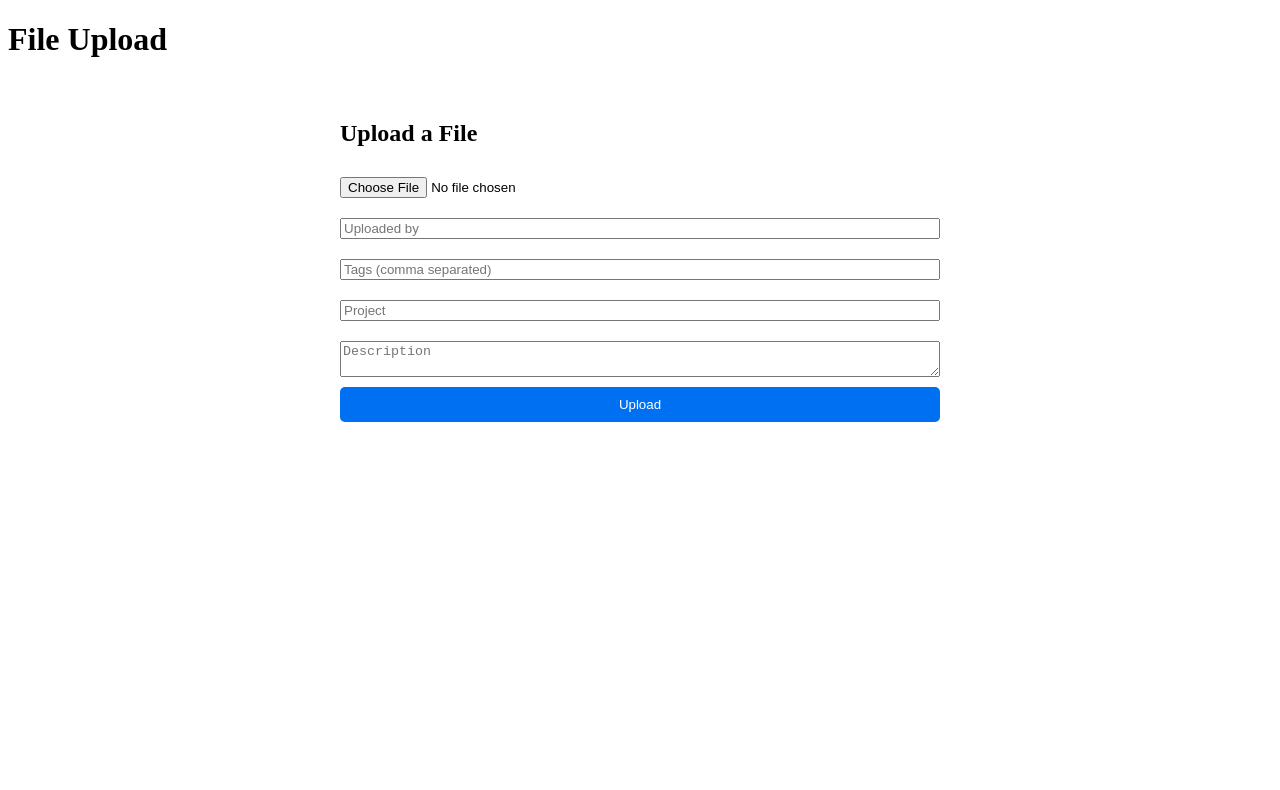
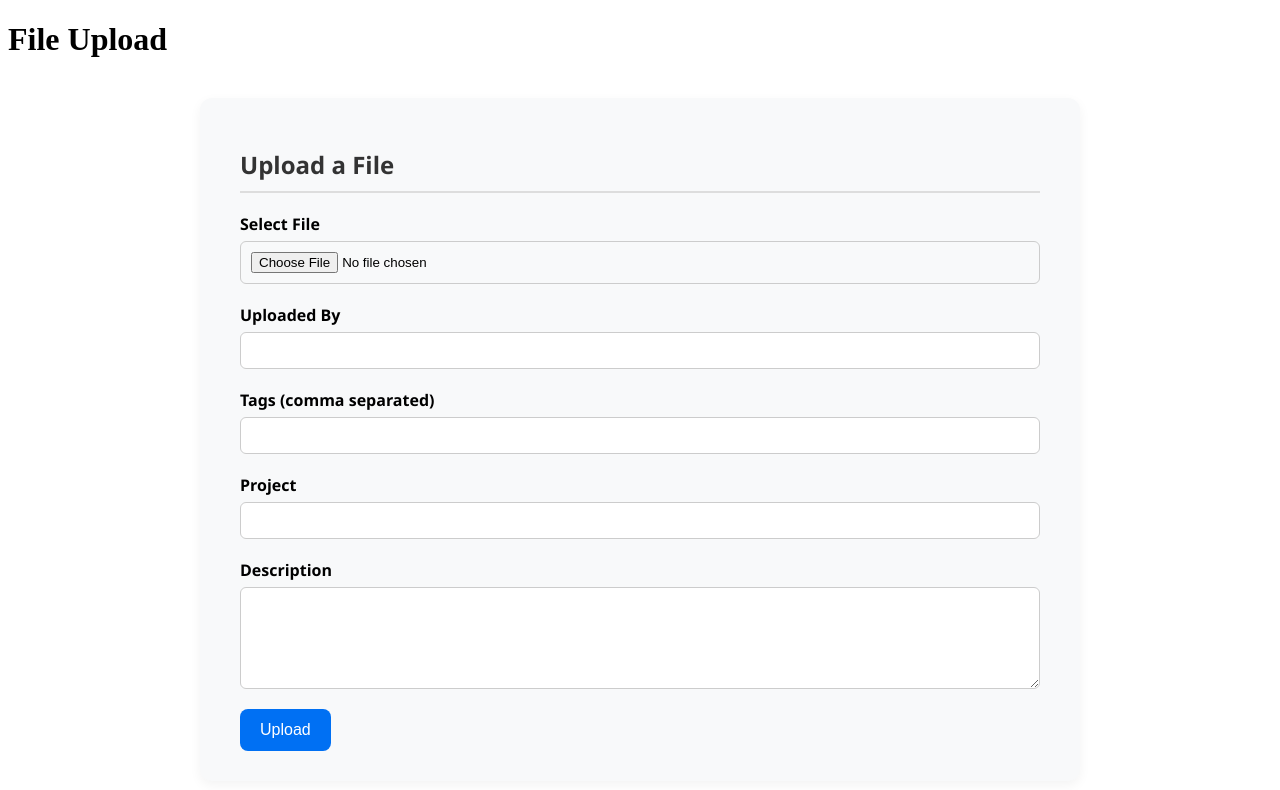
Before and after one commit to jpboehman/search-file-client, a Next.js app: page /upload in a window 1280 px wide. Shown: the top 790 px of the page. Built offline with nearby package versions, Linux system fonts and the light colour scheme.

Commit message:
Filters added for Search

```diff
--- a/src/components/FileUploader.js
+++ b/src/components/FileUploader.js
@@ -2,30 +2,75 @@ import { useState } from "react";
 import axios from "axios";
 import styled from "styled-components";
 
+// Layout
 const UploadContainer = styled.div`
+  max-width: 800px;
+  margin: 40px auto;
+  background: #f8f9fa;
+  padding: 30px 40px;
+  border-radius: 12px;
+  box-shadow: 0 4px 12px rgba(0, 0, 0, 0.05);
+  font-family: "Segoe UI", sans-serif;
+`;
+
+const SectionTitle = styled.h2`
+  font-size: 1.5rem;
+  margin-bottom: 20px;
+  border-bottom: 2px solid #ddd;
+  padding-bottom: 10px;
+  color: #333;
+`;
+
+const FieldGroup = styled.div`
   display: flex;
   flex-direction: column;
-  padding: 20px;
-  max-width: 600px;
-  margin: auto;
+  margin-bottom: 20px;
 `;
 
-const UploadInput = styled.input`
-  margin: 10px 0;
+const Label = styled.label`
+  font-weight: 600;
+  margin-bottom: 6px;
+`;
+
+const Input = styled.input`
+  padding: 10px;
+  border: 1px solid #ccc;
+  border-radius: 6px;
+`;
+
+const TextArea = styled.textarea`
+  padding: 10px;
+  border: 1px solid #ccc;
+  border-radius: 6px;
+  min-height: 80px;
 `;
 
 const UploadButton = styled.button`
-  padding: 10px 15px;
   background-color: #0070f3;
   color: white;
+  padding: 12px 20px;
+  font-size: 1rem;
   border: none;
-  border-radius: 5px;
+  border-radius: 8px;
   cursor: pointer;
+  transition: background-color 0.2s ease;
+
+  &:hover {
+    background-color: #0059c1;
+  }
+  &:disabled {
+    background-color: #ccc;
+    cursor: not-allowed;
+  }
+  &:active {
+    background-color: #004494;
+  }
 `;
 
 const Message = styled.p`
-  color: green;
+  margin-top: 15px;
   font-weight: bold;
+  color: ${(props) => (props.error ? "red" : "green")};
 `;
 
 export default function FileUploader() {
@@ -35,9 +80,11 @@ export default function FileUploader() {
   const [project, setProject] = useState("");
   const [description, setDescription] = useState("");
   const [message, setMessage] = useState("");
+  const [error, setError] = useState(false);
 
   const handleUpload = async () => {
     if (!file) {
+      setError(true);
       setMessage("Please select a file.");
       return;
     }
@@ -58,40 +105,62 @@ export default function FileUploader() {
         }
       );
       setMessage("File uploaded successfully!");
+      setError(false);
       setFile(null);
     } catch (error) {
+      console.error(error);
       setMessage("Upload failed. Try again.");
+      setError(true);
     }
   };
 
   return (
     <UploadContainer>
-      <h2>Upload a File</h2>
-      <UploadInput type="file" onChange={(e) => setFile(e.target.files[0])} />
+      <SectionTitle>Upload a File</SectionTitle>
 
-      <UploadInput
+      <FieldGroup>
+        <Label>Select File</Label>
+        <Input type="file" onChange={(e) => setFile(e.target.files[0])} />
+      </FieldGroup>
+
+      <FieldGroup>
+        <Label>Uploaded By</Label>
+        <Input
           type="text"
-        placeholder="Uploaded by"
+          value={uploadedBy}
           onChange={(e) => setUploadedBy(e.target.value)}
         />
-      <UploadInput
+      </FieldGroup>
+
+      <FieldGroup>
+        <Label>Tags (comma separated)</Label>
+        <Input
           type="text"
-        placeholder="Tags (comma separated)"
+          value={tags}
           onChange={(e) => setTags(e.target.value)}
         />
-      <UploadInput
+      </FieldGroup>
+
+      <FieldGroup>
+        <Label>Project</Label>
+        <Input
           type="text"
-        placeholder="Project"
+          value={project}
           onChange={(e) => setProject(e.target.value)}
         />
-      <UploadInput
-        as="textarea"
-        placeholder="Description"
+      </FieldGroup>
+
+      <FieldGroup>
+        <Label>Description</Label>
+        <TextArea
+          value={description}
           onChange={(e) => setDescription(e.target.value)}
         />
+      </FieldGroup>
 
       <UploadButton onClick={handleUpload}>Upload</UploadButton>
-      {message && <Message>{message}</Message>}
+
+      {message && <Message error={error}>{message}</Message>}
     </UploadContainer>
   );
 }
--- a/src/hooks/useApi.js
+++ b/src/hooks/useApi.js
@@ -39,7 +39,7 @@ export const useApi = (url) => {
     fetchData();
 
     // Cleanup function to prevent state updates on unmounted components
-        return () => isMounted = false;
+    return () => (isMounted = false);
   }, [url]);
 
   return { data, isLoading, error };
--- a/src/pages/upload.js
+++ b/src/pages/upload.js
@@ -1,6 +1,6 @@
 import FileUploader from "../components/FileUploader";
 
-export default function UploadPage() {
+const UploadPage = () => {
   return (
     <div>
       <h1>File Upload</h1>
@@ -8,3 +8,5 @@ export default function UploadPage() {
     </div>
   );
 }
+
+export default UploadPage;
```
Also changed, not shown: src/components/SearchResults.js (+25 -0 lines), src/pages/search.js (+51 -16 lines), src/styles/SearchPageStyles.js (+23 -2 lines). Lines whose indentation alone changed are shown as unchanged.
